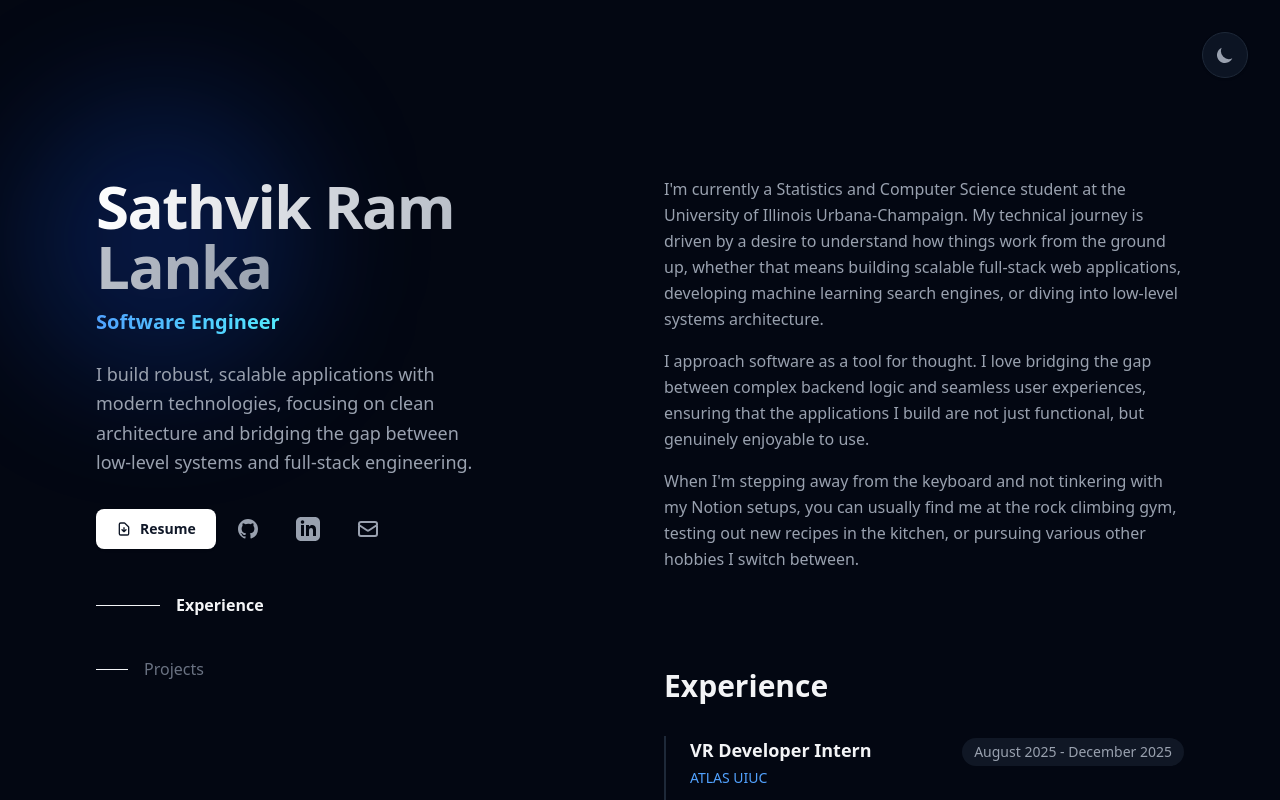
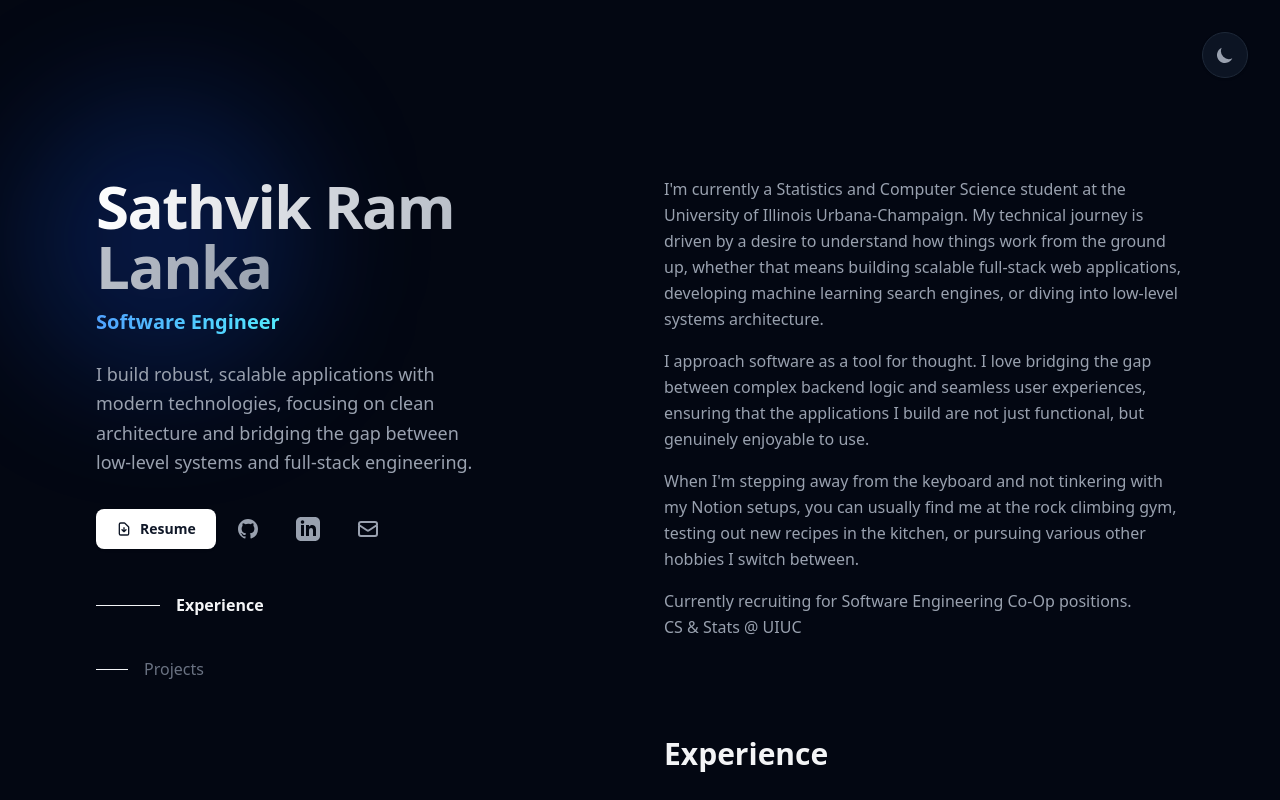
Before and after one commit to RamLanka05/v1, a React (Vite) app: page / in a window 1280 px wide. Shown: the top 800 px of the page. Built offline with nearby package versions, Linux system fonts and the light colour scheme.

Commit message:
slight changes

```diff
--- a/src/components/About.tsx
+++ b/src/components/About.tsx
@@ -12,6 +12,10 @@ export default function About() {
         <p>
           When I'm stepping away from the keyboard and not tinkering with my Notion setups, you can usually find me at the rock climbing gym, testing out new recipes in the kitchen, or pursuing various other hobbies I switch between.
         </p>
+        <p>
+          Currently recruiting for Software Engineering Co-Op positions. <br />
+          CS &amp; Stats @ UIUC
+        </p>
       </div>
     </section>
   )
```
